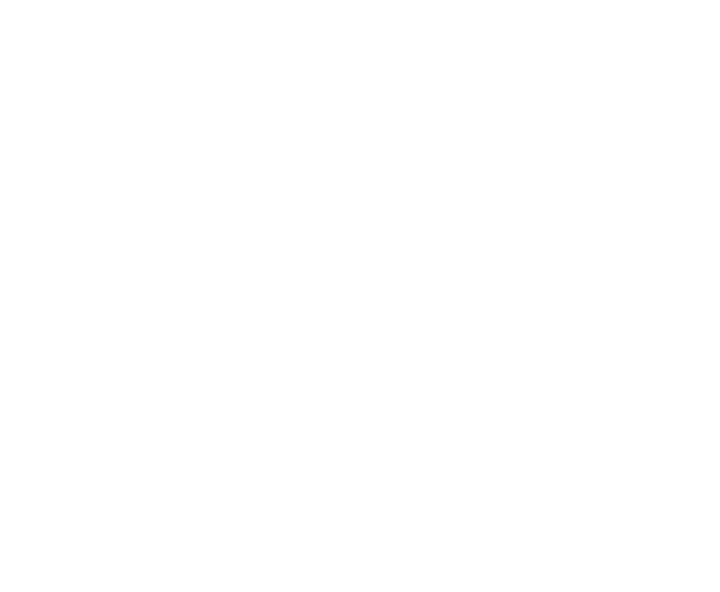
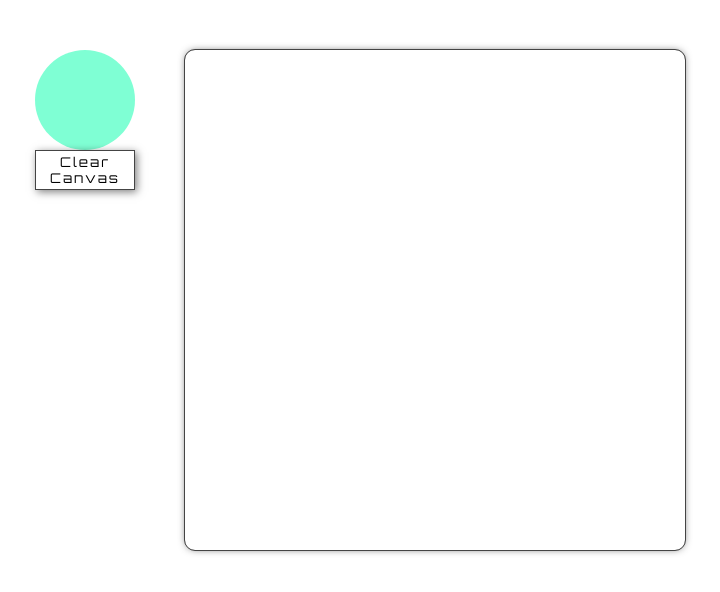
Before and after one commit to tOskr-uk/Etch-A-Sketch, a plain HTML site: page index.html in a window 1280 px wide. Shown: the whole page, without its empty margins (280-1000 px from the left). Drawn offline with Linux system fonts and the light colour scheme.

Commit message:
Color picker added (not complete) and clear canvas button with function added

```diff
--- a/index.html
+++ b/index.html
@@ -8,9 +8,18 @@
     <title>Etch-A-Sketch</title>
 </head>
 <body>
-    <section class="grid">
-
+    <section class="scetch">
+        <div class="tools">
+            <div class="color-picker">
+                <input id="color" type="color">
+                <label for="color"></label>
+            </div>
+            <div class="switch">
+                <button class="btn" onclick="clearCanvas()">Clear Canvas</button>
+            </div>
+        </div>
+        <div class="grid"></div>
     </section>
-    <script src="script.js"></script>
+        <script src="script.js"></script>
 </body>
 </html>
--- a/script.js
+++ b/script.js
@@ -1,8 +1,16 @@
 'use strict';
 
 const grid = document.querySelector('.grid');
+const colorPicker = document.querySelector('.color-picker input');
+let PenColor = '#000';
 
-createGrid(64);
+createGrid(16);
+
+
+colorPicker.addEventListener('change', ()=>{
+    PenColor = colorPicker.value;
+    colorPicker.nextElementSibling.style.backgroundColor = PenColor;
+})
 
 grid.addEventListener('mousedown',e=>{
     paintCell(e.target);
@@ -32,3 +40,10 @@ function createGrid(size){
         grid.appendChild(div);
     }
 }
+
+function clearCanvas(){
+    const cells = document.querySelectorAll('.grid__cell');
+    cells.forEach(cell => {
+        cell.style.backgroundColor = 'white';
+    });
+}
--- a/style.css
+++ b/style.css
@@ -1,6 +1,4 @@
-:root{
-    --grid-width: 600px;
-}
+@import url('https://fonts.googleapis.com/css2?family=Orbitron&display=swap');
 
 *,
 *::before,
@@ -16,19 +14,65 @@ html{
 
 body{
     font-size: 1.6rem;
+    display: flex;
+    justify-content: center;
+    font-family: 'Orbitron', sans-serif;
 }
 
+/* SCETCH */
+.scetch{
+    display: flex;
+    flex-flow: row nowrap;
+    margin: 5rem 5rem 0 5rem;
+    gap: 5rem;
+}
+/* GRID */
 .grid{
+    --grid-width: 500px;
     display: flex;
     flex-flow: row wrap;
-
-    /* border: 5px solid green; */
+    height: var(--grid-width);
     width: var(--grid-width);
-    height: 600px;
+    outline: 1px solid #444;
+    background-color: #fff;
+    box-shadow: 0 0 8px -2px rgba(0,0,0,0.8);
+    border-radius: 10px;
 }
 
 .grid__cell{
-    /* border: 1px solid orange; */
     height: calc(var(--grid-width)/16);
     width: calc(var(--grid-width)/16);
 }
+
+
+/* TOOLS SECTION */
+.tools{
+    width: 100px;
+    height: 500px;
+    /* border: 1px solid #444; */
+}
+
+.color-picker input{
+    display: none;
+}
+
+.color-picker label{
+    display: block;
+    border-radius: 50%;
+    height: 100px;
+    width: 100px;
+    background-color: aquamarine;
+}
+
+
+/* COMPONENTS */
+.btn{
+    width: 100%;
+    height: 4rem;
+    background-color: white;
+    border: 1px solid #444;
+    font-family: inherit;
+    letter-spacing: .2rem;
+    box-shadow: 2px 2px 8px 0 rgba(0,0,0,0.5);
+
+}
```
